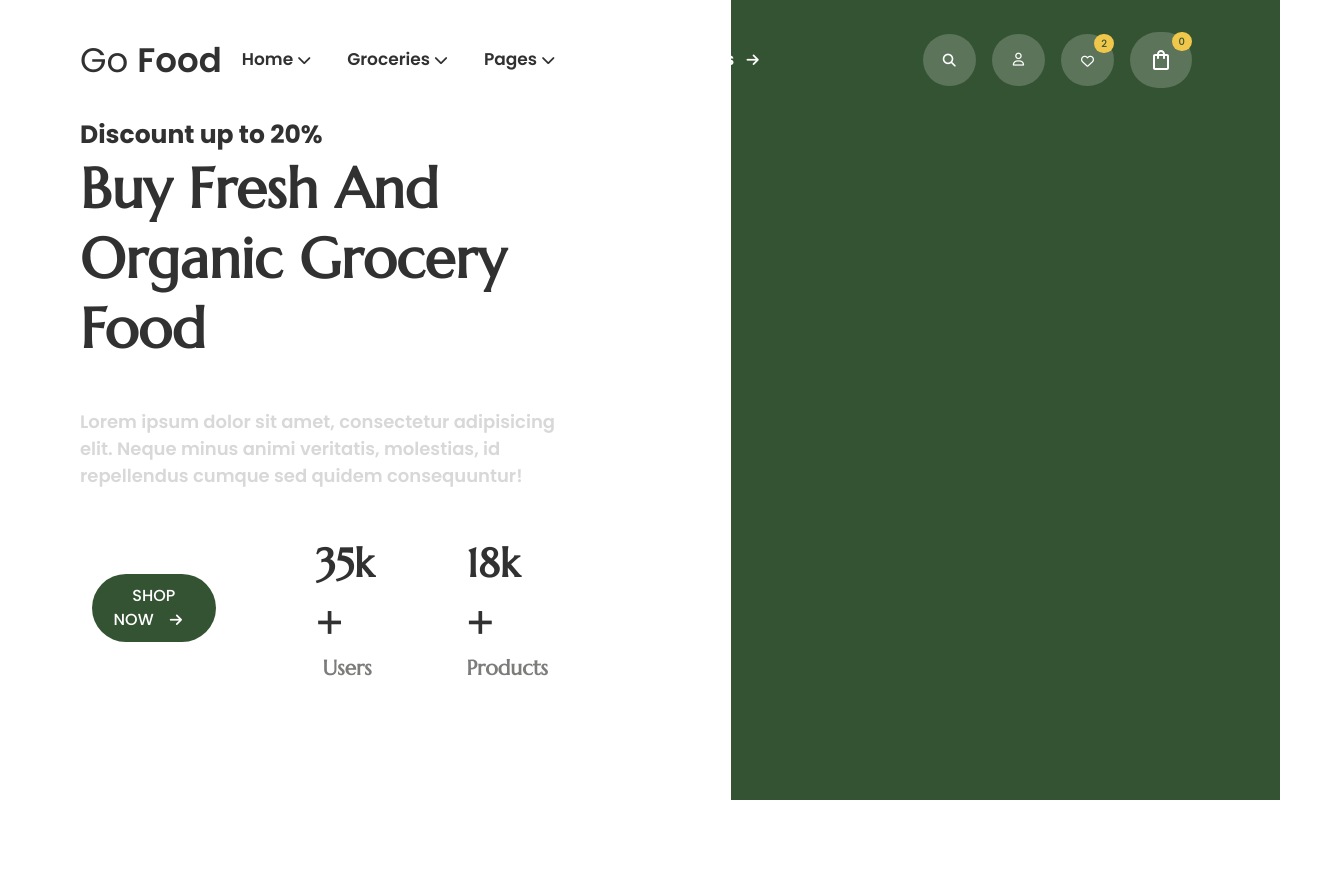
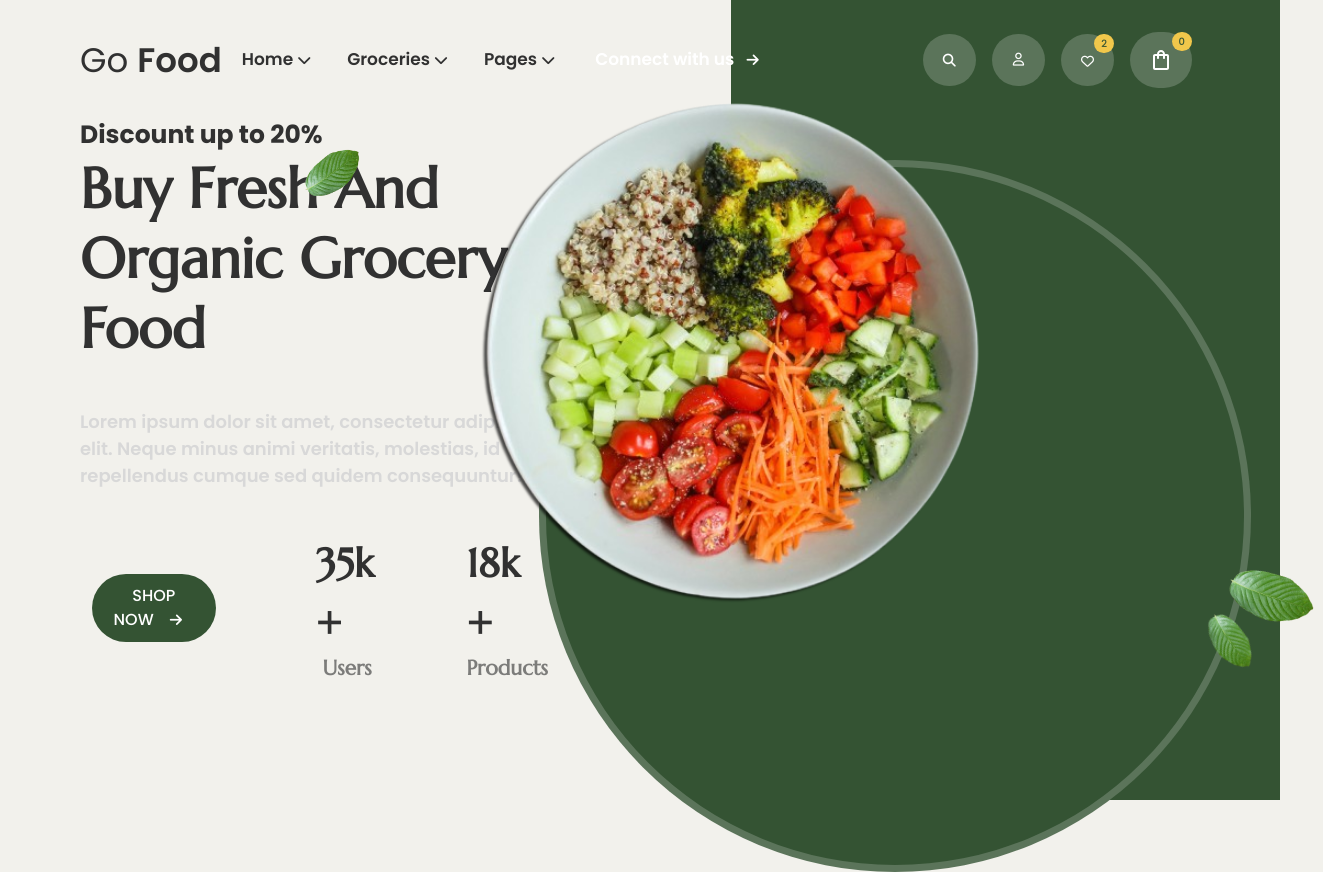
Before and after one commit to muteenk/Go-Food, a Next.js app: page / in a window 1280 px wide. Shown: the whole page, 1323 px wide, since content can reach past the window. Before the commit the page ends 800 px from the top, so only its background shows below. Built offline with nearby package versions, Linux system fonts and the light colour scheme.

Commit message:
Updated Hero Section

```diff
--- a/app/components/Home/Hero.tsx
+++ b/app/components/Home/Hero.tsx
@@ -1,12 +1,18 @@
+import Image from "next/image"
+import FoodPlate from "../../assets/foodPlate.png"
+import Leaf from "../../assets/leaf.png"
+
 const Hero = () => {
   return (
     <section className="flex w-screen h-screen">
+
         <div className="flex justify-start items-center w-[60%] h-full">
-            <div className="flex flex-col justify-start items-start w-[70%] ml-[5em]">
+            <div className="relative flex flex-col justify-start items-start w-[70%] ml-[5em]">
+                <Image src={Leaf} alt="Leaf" height={300} width={100} className="absolute top-[1.5em] right-[15em] z-20 w-[2.5em] rotate-[-120deg]" />
                 <h4 className="text-[25px] text-darkText font-bold">Discount up to 20%</h4>
                 <h1 className="font-sec text-[3.5em] font-bold text-darkText leading-tight">Buy Fresh And Organic Grocery Food</h1>
                 <p className="text-[18px] font-semibold text-[#d8d8d8] my-11"> Lorem ipsum dolor sit amet, consectetur adipisicing elit. Neque minus animi veritatis, molestias, id repellendus cumque sed quidem consequuntur!</p>
-                <div className="flex justify-center items-center">
+                <div className="flex justify-between items-center w-full">
                     <button className="group bg-priColor text-[white] font-medium px-[20px] py-[10px] rounded-full mx-3 mr-14">SHOP NOW <i className="group-hover:translate-x-2 translate-all duration-500 fa-solid fa-arrow-right text-sm mx-3"></i></button>
                     <div className="flex flex-col justify-center items-center mx-11">
                         <h1 className="font-sec text-darkText text-[2.5em] font-bold">35k +</h1>
@@ -19,8 +25,12 @@ const Hero = () => {
                 </div>
             </div>
         </div>
-        <div className="bg-priColor w-[45%]  h-full">
 
+        <div className="relative flex justify-center items-center bg-priColor w-[45%]  h-full">
+            <Image src={FoodPlate} alt="grocery" width={1920} height={1080} className="absolute top-[5em] left-[-17em] z-20 w-[140em] drop-shadow-[-3px_2px_1px_rgba(0,0,0,0.7)]"/>
+            <div className="absolute top-[10em] left-[-12em] z-10 h-[44.5em] w-[44.5em] bg-priColor border-[7.6px] border-transparentWhite rounded-full"></div>
+            <Image src={Leaf} alt="Leaf" height={300} width={100} className="absolute bottom-[10em] left-[32em] z-20 w-[3.4em] rotate-[-65deg]" />
+            <Image src={Leaf} alt="Leaf" height={300} width={100} className="absolute bottom-[8em] left-[30em] z-20 w-[2.4em] rotate-[-28deg]" />
         </div>
     </section>
   )
--- a/app/components/Navigation/Navbar.tsx
+++ b/app/components/Navigation/Navbar.tsx
@@ -10,7 +10,7 @@ const Navbar = () => {
 
   return (
     <>
-    <nav className='fixed top-0 left-0 w-screen shadow-[0_20px_50px_-15px_rgba(0,0,0,0.4)] flex justify-between items-center px-6 py-4 lg:px-[5em] lg:py-8 bg-priColor lg:bg-[transparent] lg:shadow-none'>
+    <nav className='fixed top-0 left-0 z-50 w-screen shadow-[0_20px_50px_-15px_rgba(0,0,0,0.4)] flex justify-between items-center px-6 py-4 lg:px-[5em] lg:py-8 bg-priColor lg:bg-[transparent] lg:shadow-none'>
         <div>
             <Link href="/" className='text-[23px] lg:text-[34px] text-[white] lg:text-darkText'>Go <span className='font-semibold'>Food</span></Link>
         </div>
--- a/app/globals.css
+++ b/app/globals.css
@@ -6,6 +6,7 @@
 @layer base{
   body{
     font-family: 'Poppins', sans-serif;
+    background: #f2f1ec;
   }
 }
 
```
Also changed, not shown: app/assets/foodPlate.png (added), app/assets/leaf.png (added).
